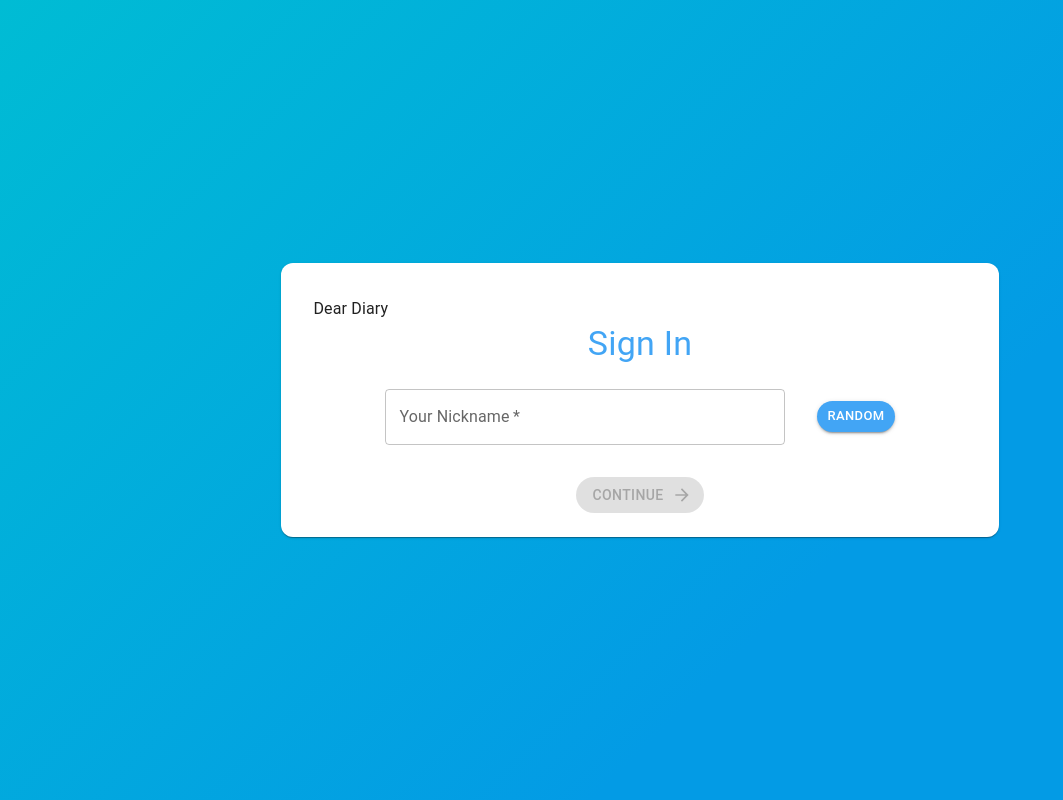
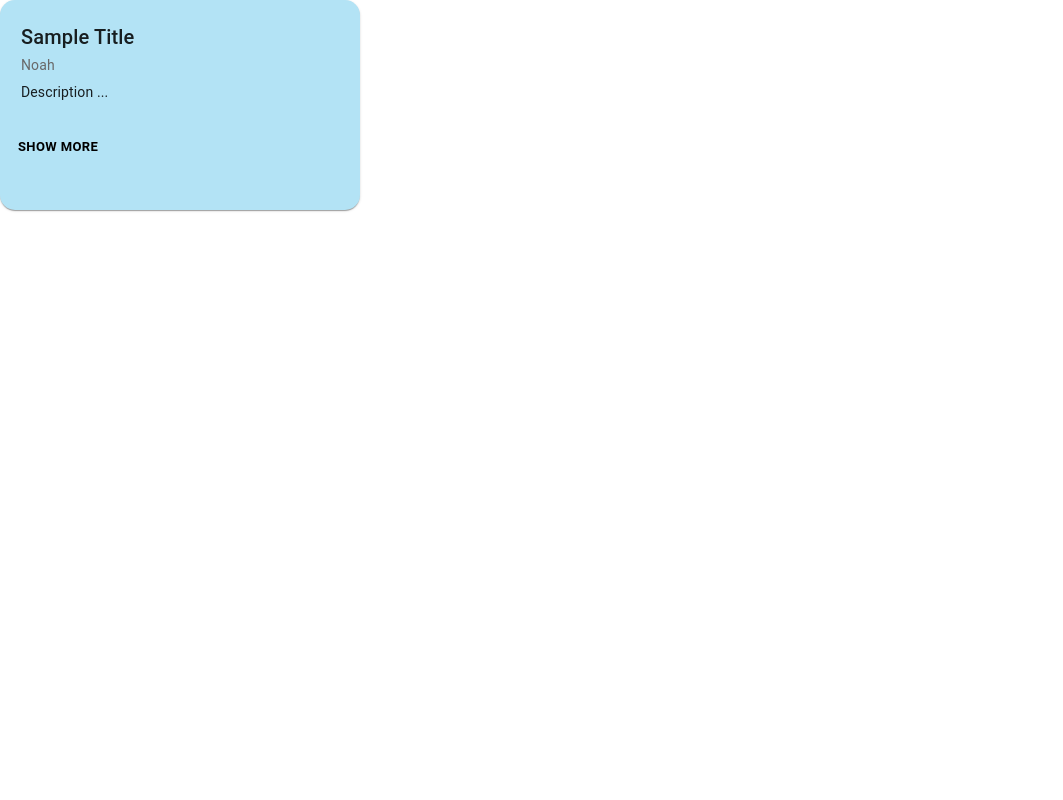
Before and after one commit to fcodelabs/training-web, a React (Create React App) app in the folder dear-diary/: page / in a window 1280 px wide. Shown: the whole page, without its empty margins (0-1063 px from the left). Built offline with nearby package versions, Linux system fonts and the light colour scheme.

Commit message:
Created Diary Card

```diff
--- a/dear-diary/src/App.tsx
+++ b/dear-diary/src/App.tsx
@@ -1,4 +1,5 @@
 import './App.css';
+import { DiaryCard } from './components/DiaryCard';
 import { DiaryHome } from './components/DiaryHome';
 import { DiarySignIn } from './components/DiarySignIn';
 import { BrowserRouter as Router, Routes, Route } from 'react-router-dom';
@@ -7,13 +8,13 @@ import { BrowserRouter as Router, Routes, Route } from 'react-router-dom';
 function App() {
   return (
     <div className="App">
-      {/* {<DiarySignIn />} */}
-      <Router>
+      {<DiaryCard />}
+      {/* <Router>
         <Routes>
           <Route path="/" element={<DiarySignIn />} />
           <Route path="/home" element={<DiaryHome />} />
         </Routes>
-      </Router>
+      </Router> */}
 
     </div>
   );
--- /dev/null
+++ b/dear-diary/src/components/DiaryCard.tsx
@@ -0,0 +1,60 @@
+import { Box, Card, CardActions, CardContent, Typography, Button } from "@mui/material";
+import { useState } from "react";
+
+export const DiaryCard = () => {
+    const [showMore, setShowMore] = useState(false);
+    const description = "Description ..."
+
+    function handleShowMore() {
+        setShowMore(!showMore);
+    }
+
+
+    return (
+        <div>
+            <Card sx={{
+                backgroundColor: "#b3e3f5",
+                width: 350,
+                borderRadius: "15px",
+                padding: "5px",
+                minHeight: 200,
+            }}>
+                <CardContent>
+                    <Typography
+                        variant='h6'
+                        align='left'>
+                        Sample Title
+                    </Typography>
+                    <Typography
+                        variant='subtitle1'
+                        fontSize='14px'
+                        align='left'
+                        color='#696969'
+                        gutterBottom>
+                        Noah
+                    </Typography>
+                    <Typography
+                        variant='body1'
+                        fontSize='14px'
+                        align='left'
+                        gutterBottom>
+                        {showMore ? description : description.slice(0, 100)}
+                    </Typography>
+                </CardContent>
+                <CardActions>
+                    <Box sx={{ display: "flex", justifyContent: "flex-start" }}>
+                        <Button
+                            variant='text'
+                            size='small'
+                            sx={{ color: 'black', borderRadius: '15px',  fontWeight: 'bold' }}
+                            onClick={handleShowMore}>
+                            {showMore ? 'Hide' : 'Show More'}
+                        </Button>
+                    </Box>
+                </CardActions>
+            </Card>
+        </div>
+    )
+
+
+}
```
